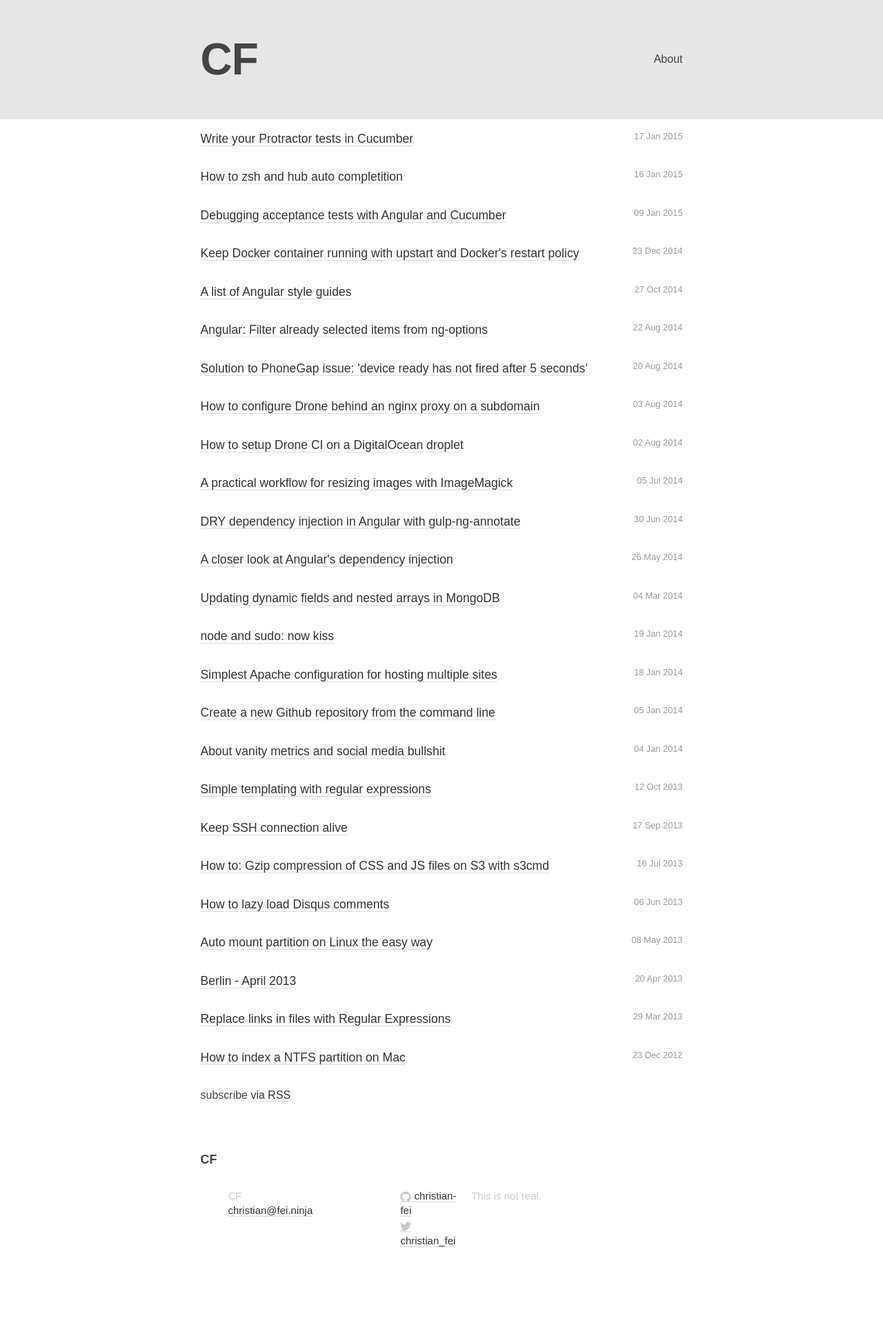
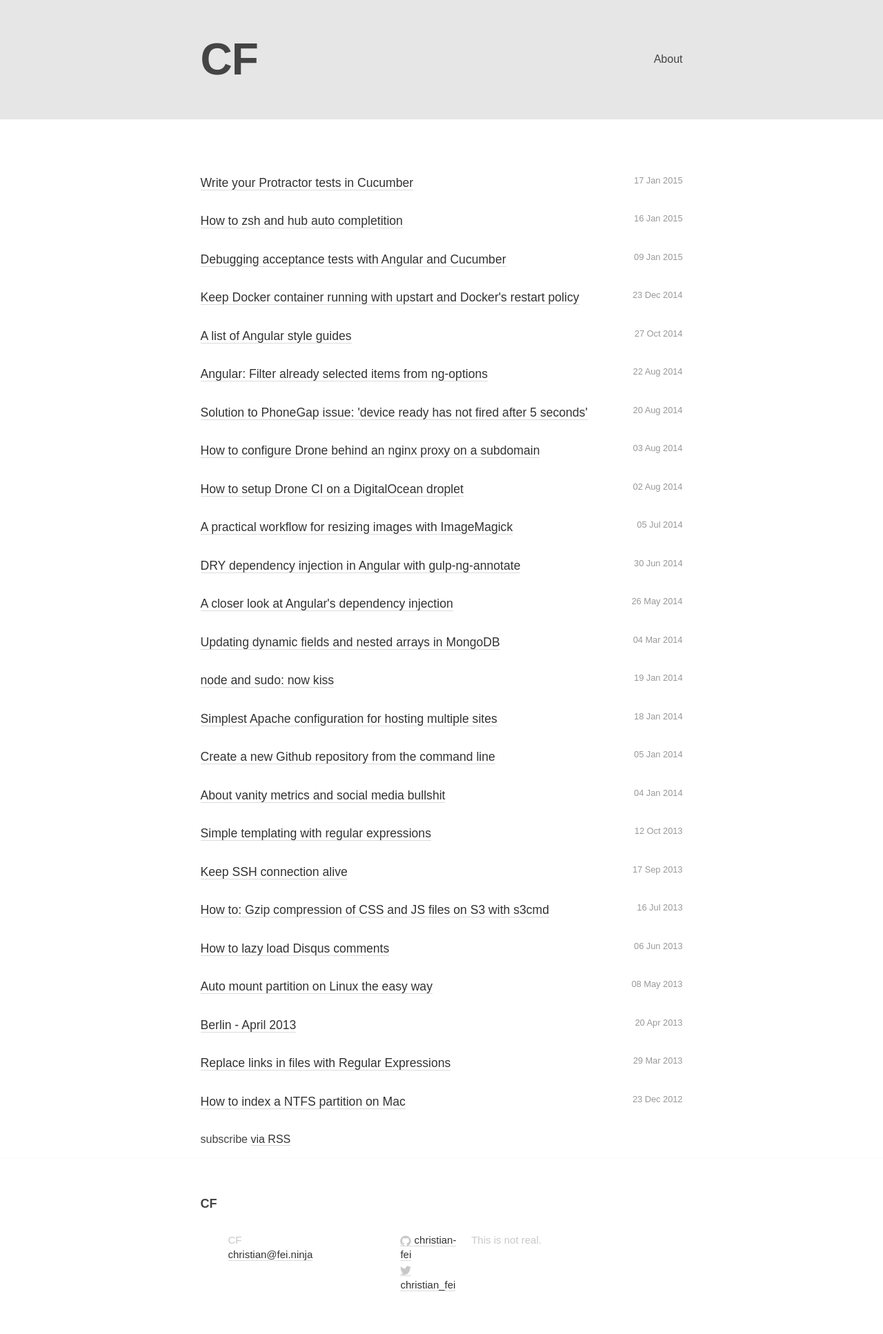
Before and after one commit to christian-fei/christian-fei.github.io-pandoc, a Jekyll site: the page built from index.html, in a window 1280 px wide. Shown: the whole page at 69% size. Built offline with Jekyll 4.4.1, drawn with Linux system fonts in a browser that asks for light colours; Markdown is read by kramdown in place of the engine named in the settings; before the commit the page ends 1870 px from its top, so only the background shows below that.

Commit message:
added home-row for more space on index

```diff
--- a/_layouts/default.html
+++ b/_layouts/default.html
@@ -7,10 +7,8 @@
 
     {% include header.html %}
 
-    <div class="page-content">
-      <div class="wrapper">
-        {{ content }}
-      </div>
+    <div class="wrapper">
+      {{ content }}
     </div>
 
     {% include footer.html %}
--- a/_sass/_layout.scss
+++ b/_sass/_layout.scss
@@ -88,6 +88,14 @@
     }
   }
 }
+
+
+
+
+.home-row {
+  margin: 5rem auto;
+}
+
 
 
 
--- a/index.html
+++ b/index.html
@@ -2,7 +2,7 @@
 layout: default
 ---
 
-<div class="home">
+<div class="home-row"></div>
 
 <ul class="post-list">
   {% for post in site.posts %}
@@ -13,5 +13,3 @@
 </ul>
 
 <p class="rss-subscribe">subscribe <a href="{{ "/feed.xml" | prepend: site.baseurl }}">via RSS</a></p>
-
-</div>
```
Lines whose indentation alone changed are shown as unchanged.
